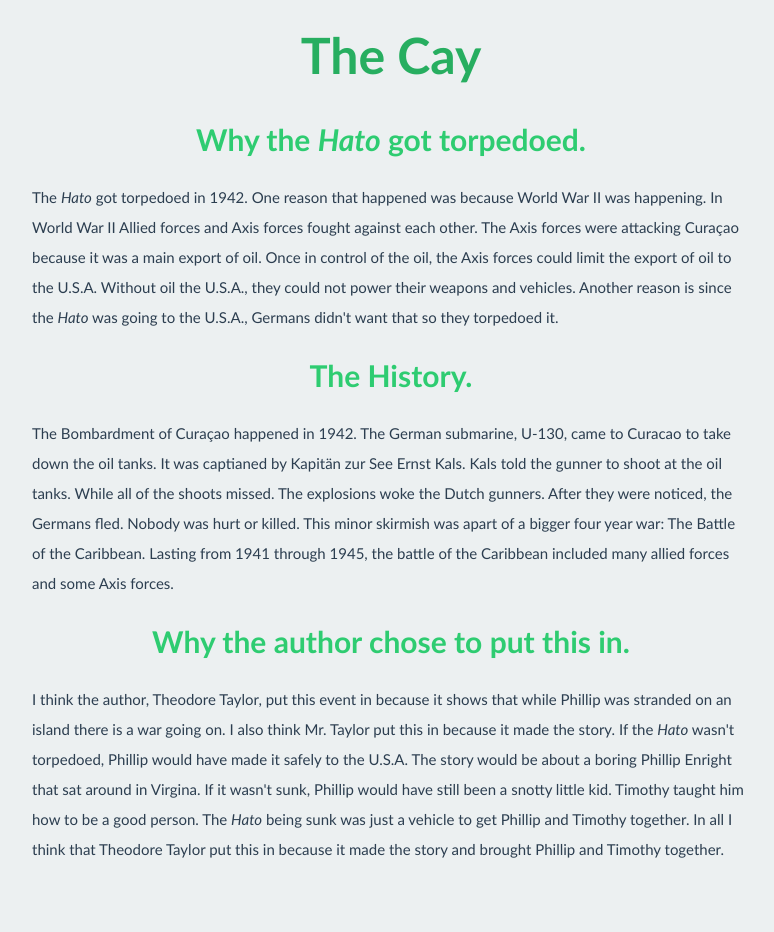
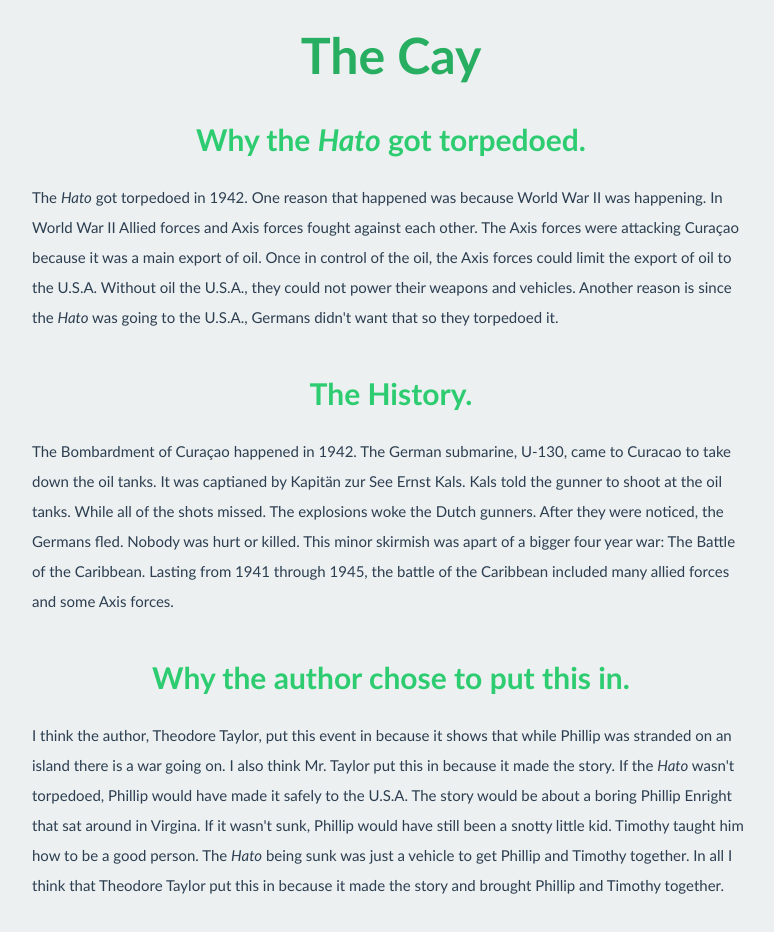
Before and after one commit to iamcoollego/iamcoollego.github.io, a plain HTML site: page index.html in a window 1280 px wide. Shown: the whole page, without its empty margins (249-1023 px from the left). Drawn offline with Linux system fonts and the light colour scheme.

Commit message:
das boot

```diff
--- a/index.html
+++ b/index.html
@@ -15,8 +15,10 @@
         <br>
         <h3>Why the <i>Hato</i> got torpedoed. </h3>
         <p>The <i>Hato</i> got torpedoed in 1942. One reason that happened was because World War II was happening. In World War II Allied forces and Axis forces fought against each other. The Axis forces were attacking Cura&ccedil;ao because it was a main export of oil. Once in control of the oil, the Axis forces could limit the export of oil to the U.S.A. Without oil the U.S.A., they could not power their weapons and vehicles. Another reason is since the <i>Hato</i> was going to the U.S.A., Germans didn't want that so they torpedoed it.</p>
+        <br>
         <h3>The History.</h3>
-        <p>The Bombardment of Cura&ccedil;ao happened in 1942. The German submarine, U-130, came to Curacao to take down the oil tanks. It was captianed by Kapit&auml;n zur See Ernst Kals. Kals told the gunner to shoot at the oil tanks. While all of the shoots missed. The explosions woke the Dutch gunners. After they were noticed, the Germans fled. Nobody was hurt or killed. This minor skirmish was apart of a bigger four year war: The Battle of the Caribbean. Lasting from 1941 through 1945, the battle of the Caribbean included many allied forces and some Axis forces.</p>
+        <p>The Bombardment of Cura&ccedil;ao happened in 1942. The German submarine, U-130, came to Curacao to take down the oil tanks. It was captianed by Kapit&auml;n zur See Ernst Kals. Kals told the gunner to shoot at the oil tanks. While all of the shots missed. The explosions woke the Dutch gunners. After they were noticed, the Germans fled. Nobody was hurt or killed. This minor skirmish was apart of a bigger four year war: The Battle of the Caribbean. Lasting from 1941 through 1945, the battle of the Caribbean included many allied forces and some Axis forces.</p>
+        <br>
         <h3>Why the author chose to put this in.</h3>
         <p>I think the author, Theodore Taylor, put this event in because it shows that while Phillip was stranded on an island there is a war going on. I also think Mr. Taylor put this in because it made the story. If the <i>Hato</i> wasn't torpedoed, Phillip would have made it safely to the U.S.A. The story would be about a boring Phillip Enright that sat around in Virgina. If it wasn't sunk, Phillip would have still been a snotty little kid. Timothy taught him how to be a good person. The <i>Hato</i> being sunk was just a vehicle to get Phillip and Timothy together. In all I think that Theodore Taylor put this in because it made the story and brought Phillip and Timothy together.</p>
     </div>
```
